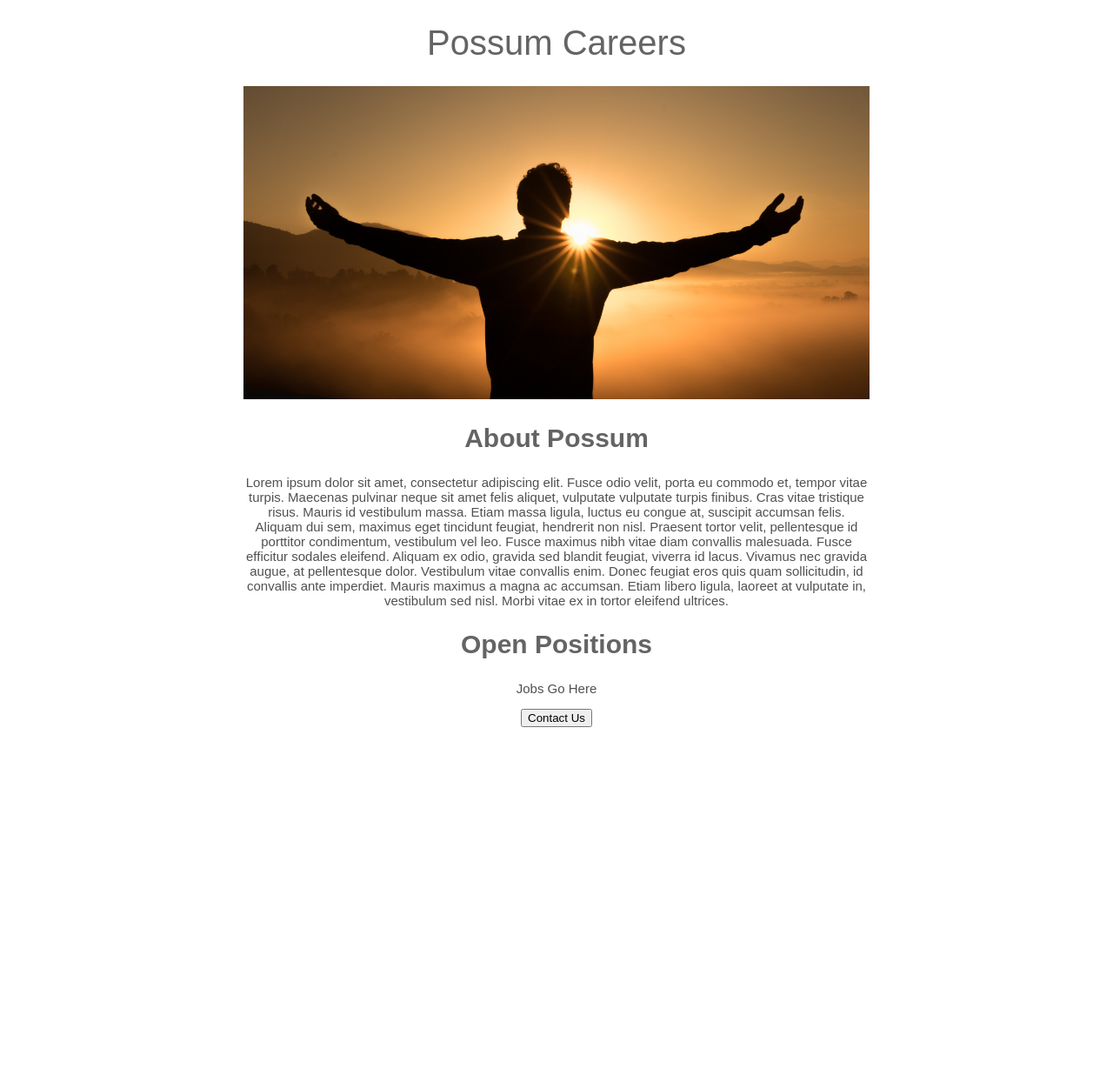
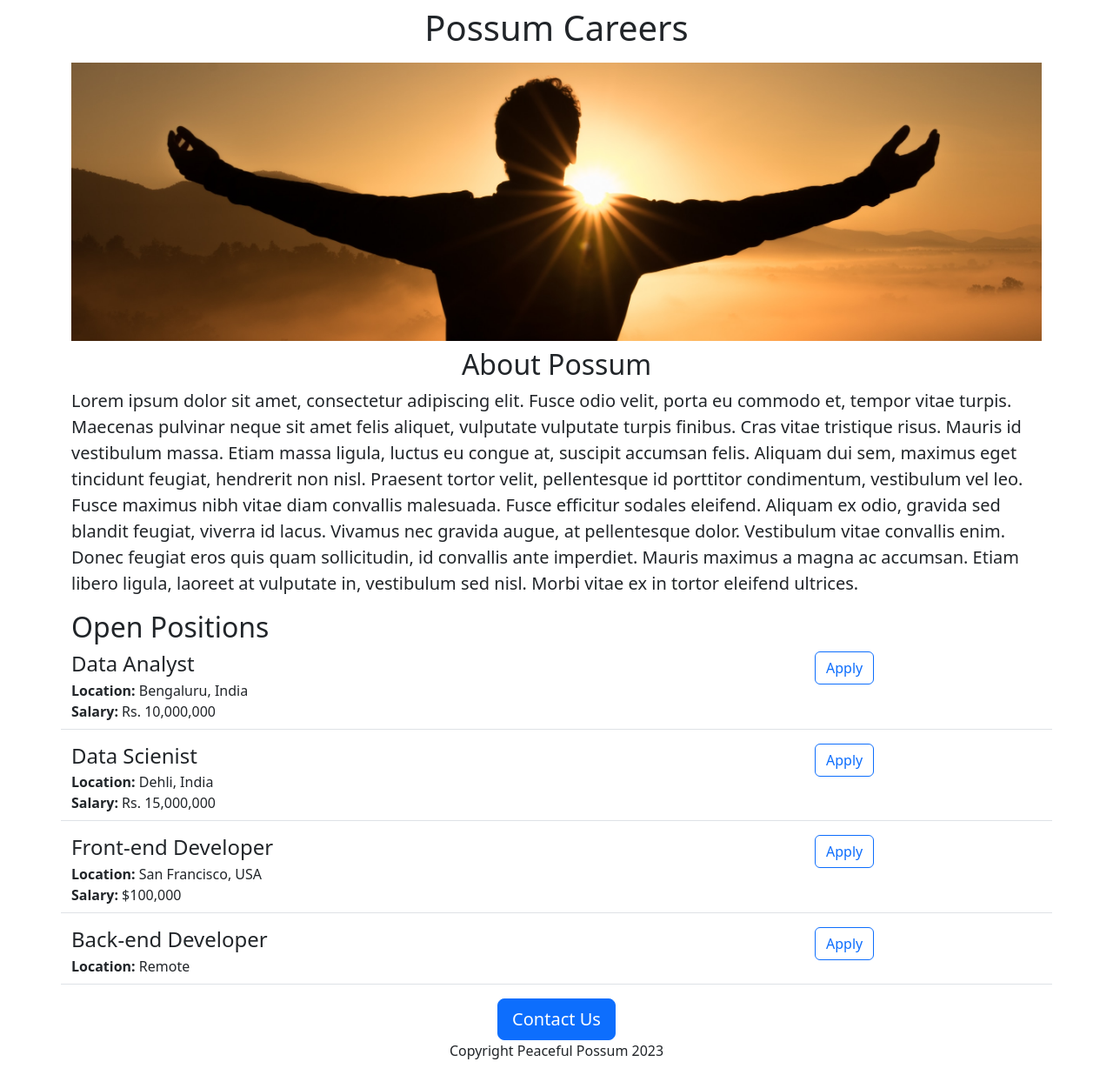
Before and after one commit to KenA99/possum-careers-website, a Flask app: page / in a window 1280 px wide. Shown: the whole page at 87% size. Before the commit the page ends 836 px from the top, so only its background shows below. Run offline with Flask 3, Linux system fonts and the light colour scheme.

Commit message:
added another template and dynamic updating

```diff
--- a/app.py
+++ b/app.py
@@ -1,10 +1,42 @@
-from flask import Flask, render_template
+from flask import Flask, render_template, jsonify
 
 app = Flask(__name__)
 
+job_dict = [
+  {
+    'id': 1,
+    'title': 'Data Analyst',
+    'location': 'Bengaluru, India',
+    'salary': 'Rs. 10,000,000'
+  },
+  {
+    'id': 2,
+    'title': 'Data Scienist',
+    'location': 'Dehli, India',
+    'salary': 'Rs. 15,000,000'
+  },
+  {
+    'id': 3,
+    'title': 'Front-end Developer',
+    'location': 'San Francisco, USA',
+    'salary': '$100,000'
+  },
+  {
+    'id': 4,
+    'title': 'Back-end Developer',
+    'location': 'Remote',
+    # 'salary': 'Rs. 19,000,000'
+  }
+]
+
+
 @app.route('/')
 def hello_world():
-  return render_template('home.html')
+  return render_template('home.html', jobs=job_dict)
+
+@app.route('/jobs')
+def list_jobs():
+  return jsonify(job_dict)
 
 if __name__ == "__main__":
-  app.run(host = '0.0.0.0', debug= True)
+  app.run(host='0.0.0.0', debug=True)
--- a/templates/home.html
+++ b/templates/home.html
@@ -4,52 +4,29 @@
   <meta charset="UTF-8">
   <meta http-equiv="X-UA-Compatible" content="IE=edge">
   <meta name="viewport" content="width=device-width, initial-scale=1.0">
+  <meta name="viewport" content="width=device-width, initial-scale=1">
+  <link href="https://cdn.jsdelivr.net/npm/bootstrap@5.3.0-alpha3/dist/css/bootstrap.min.css" rel="stylesheet" integrity="sha384-KK94CHFLLe+nY2dmCWGMq91rCGa5gtU4mk92HdvYe+M/SXH301p5ILy+dN9+nJOZ" crossorigin="anonymous">
   <style>
-    h1{
-      font-size: 40px;
-      font-family: sans-serif;
-      font-weight: normal;
-      font-style: underline;
-      color: rgb(100,100,100);
-      text-align: center;
-      }
-    h2{
-      font-size: 30px;
-      font-family: sans-serif;
-      foncoverght: normal;
-      color: rgb(100,100,100);
-      text-align: center;
-      }
-    .body-text{
-      font-size: 15px;
-      font-family: sans-serif;
-      font-weight: normal;
-      color: rgb(80,80,80);
-      text-align: center;
-      }
     #banner{
+      height: 320px;
       width: 100%;
-      height: 360px;
       object-fit: cover;
     }
-    #container{
-      max-width: 720px;
-      margin: 0 auto 0 auto;
-    }
-
   </style>
+  </head>
   <title>Possum Careers</title>
 </head>
-<body id = "container">
-  <h1 >Possum Careers</h1>
-  <img id="banner" src = "https://possum-careers-website.kena99.repl.co/static/banner.jpg" >
-  <h2>About Possum</h2>
-  <p class = "body-text">Lorem ipsum dolor sit amet, consectetur adipiscing elit. Fusce odio velit, porta eu commodo et, tempor vitae turpis. Maecenas pulvinar neque sit amet felis aliquet, vulputate vulputate turpis finibus. Cras vitae tristique risus. Mauris id vestibulum massa. Etiam massa ligula, luctus eu congue at, suscipit accumsan felis. Aliquam dui sem, maximus eget tincidunt feugiat, hendrerit non nisl. Praesent tortor velit, pellentesque id porttitor condimentum, vestibulum vel leo. Fusce maximus nibh vitae diam convallis malesuada. Fusce efficitur sodales eleifend. Aliquam ex odio, gravida sed blandit feugiat, viverra id lacus. Vivamus nec gravida augue, at pellentesque dolor. Vestibulum vitae convallis enim. Donec feugiat eros quis quam sollicitudin, id convallis ante imperdiet. Mauris maximus a magna ac accumsan. Etiam libero ligula, laoreet at vulputate in, vestibulum sed nisl. Morbi vitae ex in tortor eleifend ultrices.
+<body class = "container">
+  <h1 class = "text-center mt-2 mb-3">Possum Careers</h1>
+  <img id="banner" class = "img-fluid" src = "https://possum-careers-website.kena99.repl.co/static/banner.jpg" >
+  <h2 class = "text-center mt-2 mb 3">About Possum</h2>
+  <p class = "lead">Lorem ipsum dolor sit amet, consectetur adipiscing elit. Fusce odio velit, porta eu commodo et, tempor vitae turpis. Maecenas pulvinar neque sit amet felis aliquet, vulputate vulputate turpis finibus. Cras vitae tristique risus. Mauris id vestibulum massa. Etiam massa ligula, luctus eu congue at, suscipit accumsan felis. Aliquam dui sem, maximus eget tincidunt feugiat, hendrerit non nisl. Praesent tortor velit, pellentesque id porttitor condimentum, vestibulum vel leo. Fusce maximus nibh vitae diam convallis malesuada. Fusce efficitur sodales eleifend. Aliquam ex odio, gravida sed blandit feugiat, viverra id lacus. Vivamus nec gravida augue, at pellentesque dolor. Vestibulum vitae convallis enim. Donec feugiat eros quis quam sollicitudin, id convallis ante imperdiet. Mauris maximus a magna ac accumsan. Etiam libero ligula, laoreet at vulputate in, vestibulum sed nisl. Morbi vitae ex in tortor eleifend ultrices.
   </p>
   <h2>Open Positions</h2>
-  <p class = "body-text">Jobs Go Here</p>
-  <div id = "contact-us" style= "text-align: center;">
-    <button id = "contact-button">Contact Us</button>
+    {%include 'job_item.html'%}
+  <div id = "contact-us" class = "text-center">
+    <button id = "contact-button" class= "btn btn-primary btn-lg">Contact Us</button>
+    <p> Copyright Peaceful Possum 2023</p>
   </div>
 </body>
 </html>
--- /dev/null
+++ b/templates/job_item.html
@@ -0,0 +1,25 @@
+<div>
+  {% for job in jobs %}
+    <div class = "border-bottom row", style = "margin-bottom: 16px; padding-bottom: 8px">
+      <div class = "col-9">
+        <h4 style = "color: rgb(120) 120, 120); margin-bottom: 4px;"> {{job['title']}} </h4>
+
+      <div>
+        <b>Location:</b> {{job['location']}}
+      </div>
+
+      {% if 'salary' in job %}
+        <div>
+          <b>Salary:</b> {{job['salary']}}
+        </div>
+
+      {% endif %}
+       </div>
+      <div class = "col-3">
+        <button type = "button" class = "btn btn-outline-primary"> Apply
+        </button>
+      </div>
+    </div>
+
+  {% endfor%}
+</div>
```
